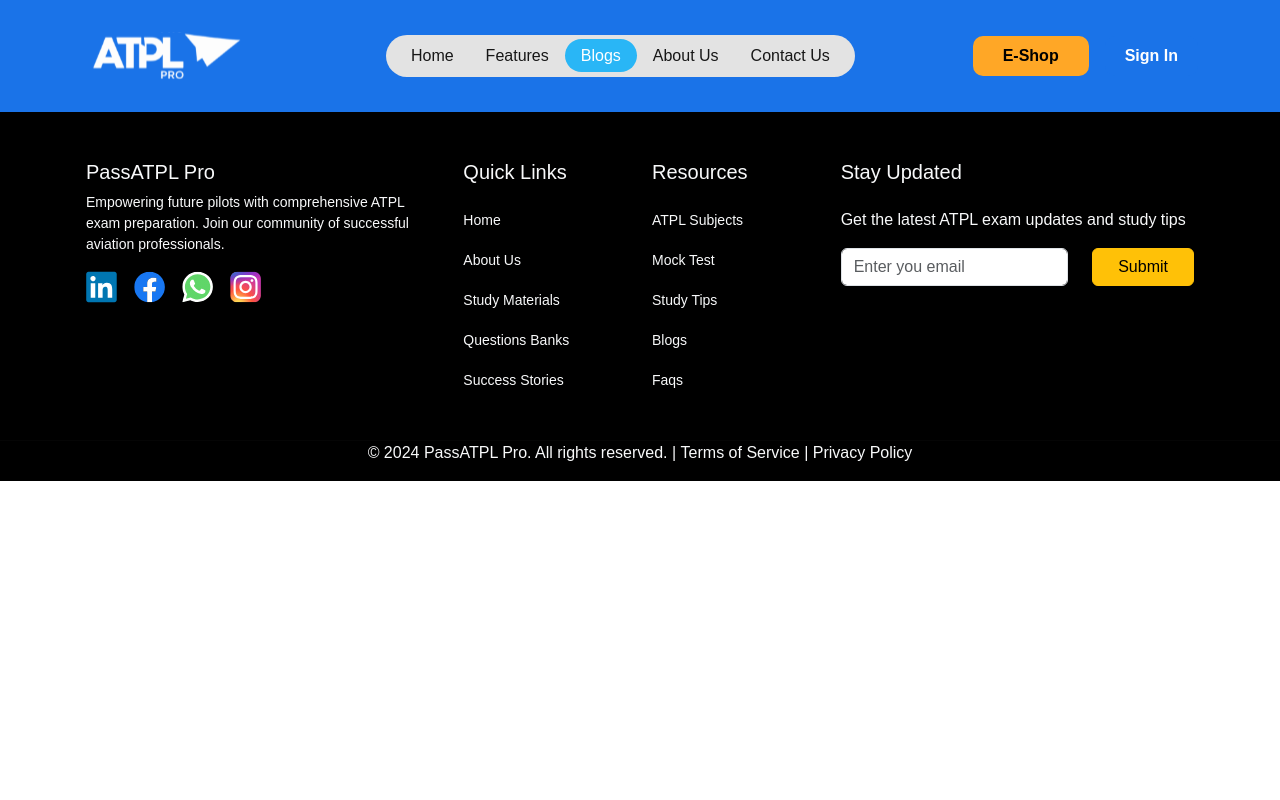
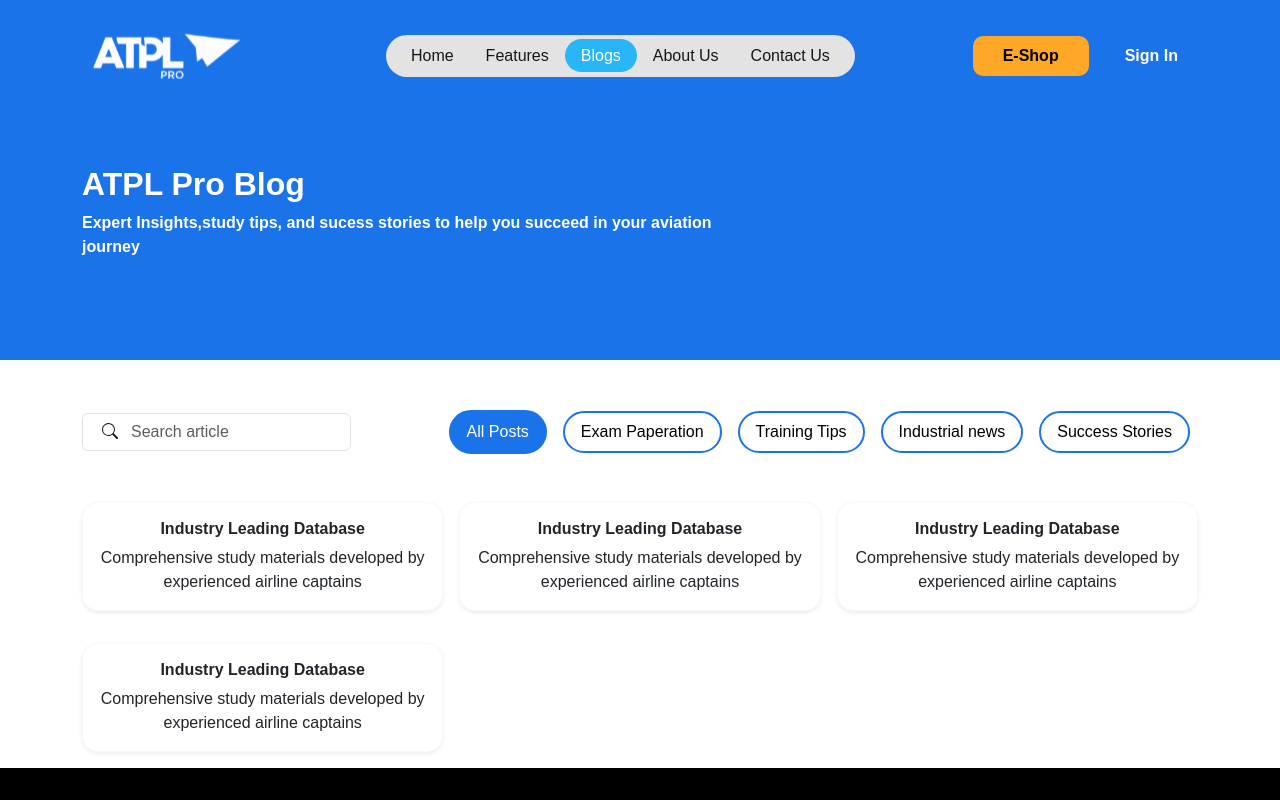
Before and after one commit to Tahirunity786/nickesh, a Next.js app: page /blogs in a window 1280 px wide. Shown: the top 800 px of the page. Built offline with nearby package versions, Linux system fonts and the light colour scheme.

Commit message:
blog page started and updated

```diff
--- /dev/null
+++ b/src/app/blogs/blog.module.css
@@ -0,0 +1,33 @@
+.feature0bg{
+    background-color: var(--aero-primary);
+    height: 248px;
+    width: 100%;
+    margin-bottom: 50px;
+    display: flex;
+    justify-content: center;
+    align-items: center;
+    flex-direction: column;
+    color: var(--aero-white);
+}
+.outlinenav{
+    border: 2px solid var(--aero-primary);
+    color: black;
+    padding: 7px 16px;
+    border-radius: 500px;
+    background-color: white;
+    transition: all .3s ease-in-out;
+
+  }
+  .activenav{
+    background-color: var(--aero-primary);
+    color: var(--aero-white);
+    padding: 8px 16px;
+    border-radius: 500px;
+    border: none;
+    border: 2px solid var(--aero-primary);
+  }
+  .outlinenav:hover{
+    background-color: var(--aero-primary);
+    color: white;
+
+  }
--- a/src/app/blogs/page.jsx
+++ b/src/app/blogs/page.jsx
@@ -1,10 +1,142 @@
 import React from 'react'
-
+import styles from './blog.module.css'
 const Page = () => {
   return (
-    <div>
+    <>
+      <section className={styles.feature0bg}>
+        <div className="container">
+          <div className="mb-5">
 
-    </div>
+            <h2 style={{ fontSize: "2rem", fontWeight: "bold" }}>ATPL Pro Blog</h2>
+            <p style={{ fontWeight: "bold" }}>Expert Insights,study tips, and sucess stories to help you succeed  in your aviation <br />journey</p>
+
+          </div>
+
+        </div>
+      </section>
+      <section className='container'>
+        <div className="d-flex justify-content-between align-items-center mb-5">
+          <div style={{ position: "relative" }}>
+            <svg xmlns="http://www.w3.org/2000/svg" width="16" height="16" fill="currentColor" style={{ position: "absolute", top: "10px", left: "20px" }} className="bi bi-search" viewBox="0 0 16 16">
+              <path d="M11.742 10.344a6.5 6.5 0 1 0-1.397 1.398h-.001q.044.06.098.115l3.85 3.85a1 1 0 0 0 1.415-1.414l-3.85-3.85a1 1 0 0 0-.115-.1zM12 6.5a5.5 5.5 0 1 1-11 0 5.5 5.5 0 0 1 11 0" />
+            </svg>
+            <input type="search" class="form-control ps-5" id="search" placeholder="Search article" />
+          </div>
+          <div className="d-flex justify-content-center align-items-center">
+
+          <div className="me-2 ms-2">
+            <button className={styles.activenav}>
+              All Posts
+            </button>
+          </div>
+          <div className="me-2 ms-2">
+            <button className={styles.outlinenav}>
+              Exam Paperation
+            </button>
+          </div>
+          <div className="me-2 ms-2">
+            <button className={styles.outlinenav}>
+              Training Tips
+            </button>
+          </div>
+          <div className="me-2 ms-2">
+            <button className={styles.outlinenav}>
+              Industrial news
+            </button>
+          </div>
+          <div className="me-2 ms-2">
+            <button className={styles.outlinenav}>
+              Success Stories
+            </button>
+          </div>
+
+      </div>
+        </div>
+
+        <div className="text-center">
+          <div className="row g-3">
+            <div className="col-4">
+              <div className="card shadow-sm border border-light rounded-4 mb-3">
+                <div className="card-body d-flex justify-content-start">
+                  {/* <div className="text-center mb-2 me-3">
+                    <Image
+                      src={'/Images/globe-feature.svg'}
+                      width={25}
+                      height={25}
+                      alt="users"
+                    />
+                  </div> */}
+                  <div>
+
+                    <h6 style={{ fontWeight: "bold" }}>Industry Leading Database</h6>
+                    <p className="mb-0">Comprehensive study materials developed by experienced airline captains</p>
+
+                  </div>
+                </div>
+              </div>
+            </div>
+            <div className="col-4">
+              <div className="card shadow-sm border border-light rounded-4 mb-3">
+                <div className="card-body d-flex justify-content-start">
+                  {/* <div className="text-center mb-2 me-3">
+                    <Image
+                      src={'/Images/globe-feature.svg'}
+                      width={25}
+                      height={25}
+                      alt="users"
+                    />
+                  </div> */}
+                  <div>
+
+                    <h6 style={{ fontWeight: "bold" }}>Industry Leading Database</h6>
+                    <p className="mb-0">Comprehensive study materials developed by experienced airline captains</p>
+
+                  </div>
+                </div>
+              </div>            </div>
+            <div className="col-4">
+              <div className="card shadow-sm border border-light rounded-4 mb-3">
+                <div className="card-body d-flex justify-content-start">
+                  {/* <div className="text-center mb-2 me-3">
+                    <Image
+                      src={'/Images/globe-feature.svg'}
+                      width={25}
+                      height={25}
+                      alt="users"
+                    />
+                  </div> */}
+                  <div>
+
+                    <h6 style={{ fontWeight: "bold" }}>Industry Leading Database</h6>
+                    <p className="mb-0">Comprehensive study materials developed by experienced airline captains</p>
+
+                  </div>
+                </div>
+              </div>            </div>
+            <div className="col-4">
+              <div className="card shadow-sm border border-light rounded-4 mb-3">
+                <div className="card-body d-flex justify-content-start">
+                  {/* <div className="text-center mb-2 me-3">
+                    <Image
+                      src={'/Images/globe-feature.svg'}
+                      width={25}
+                      height={25}
+                      alt="users"
+                    />
+                  </div> */}
+                  <div>
+
+                    <h6 style={{ fontWeight: "bold" }}>Industry Leading Database</h6>
+                    <p className="mb-0">Comprehensive study materials developed by experienced airline captains</p>
+
+                  </div>
+                </div>
+              </div>
+            </div>
+          </div>
+        </div>
+      </section>
+    </>
   )
 }
 
```
